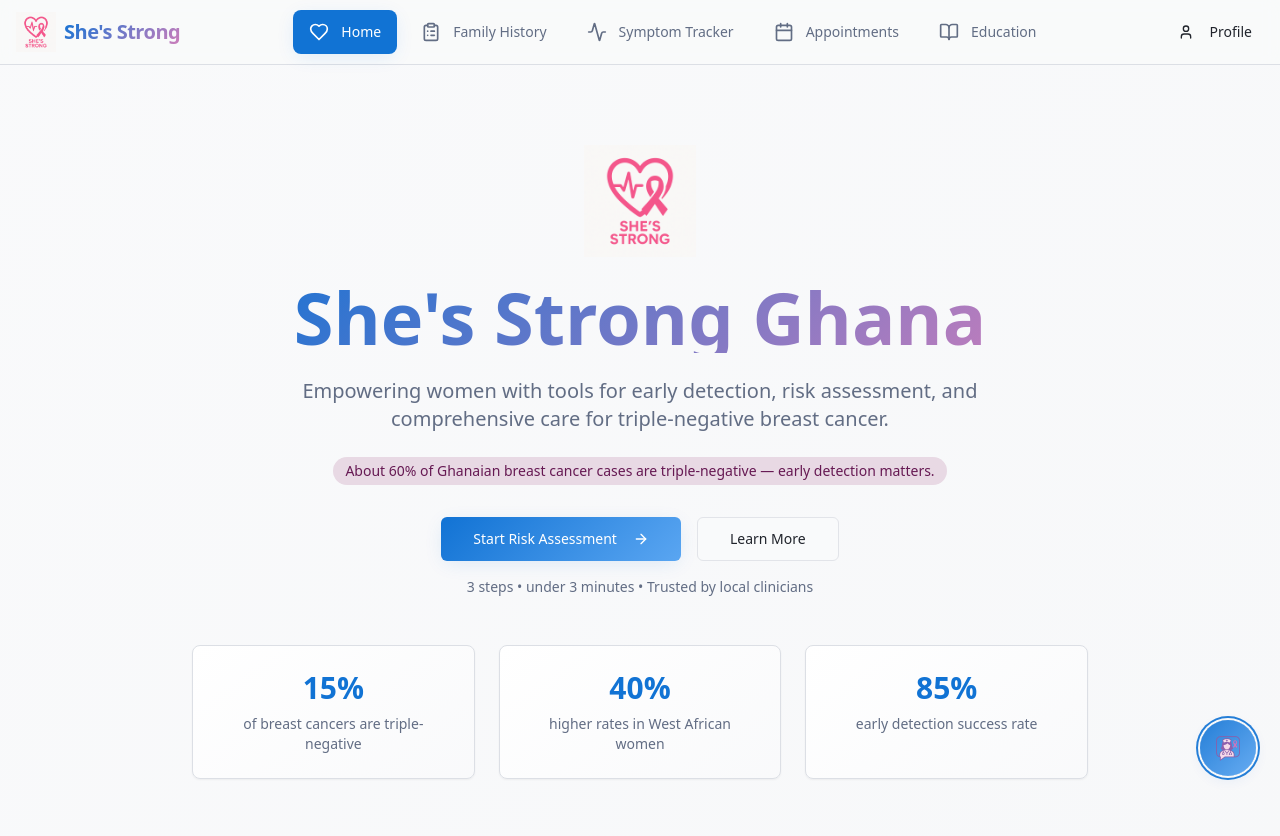
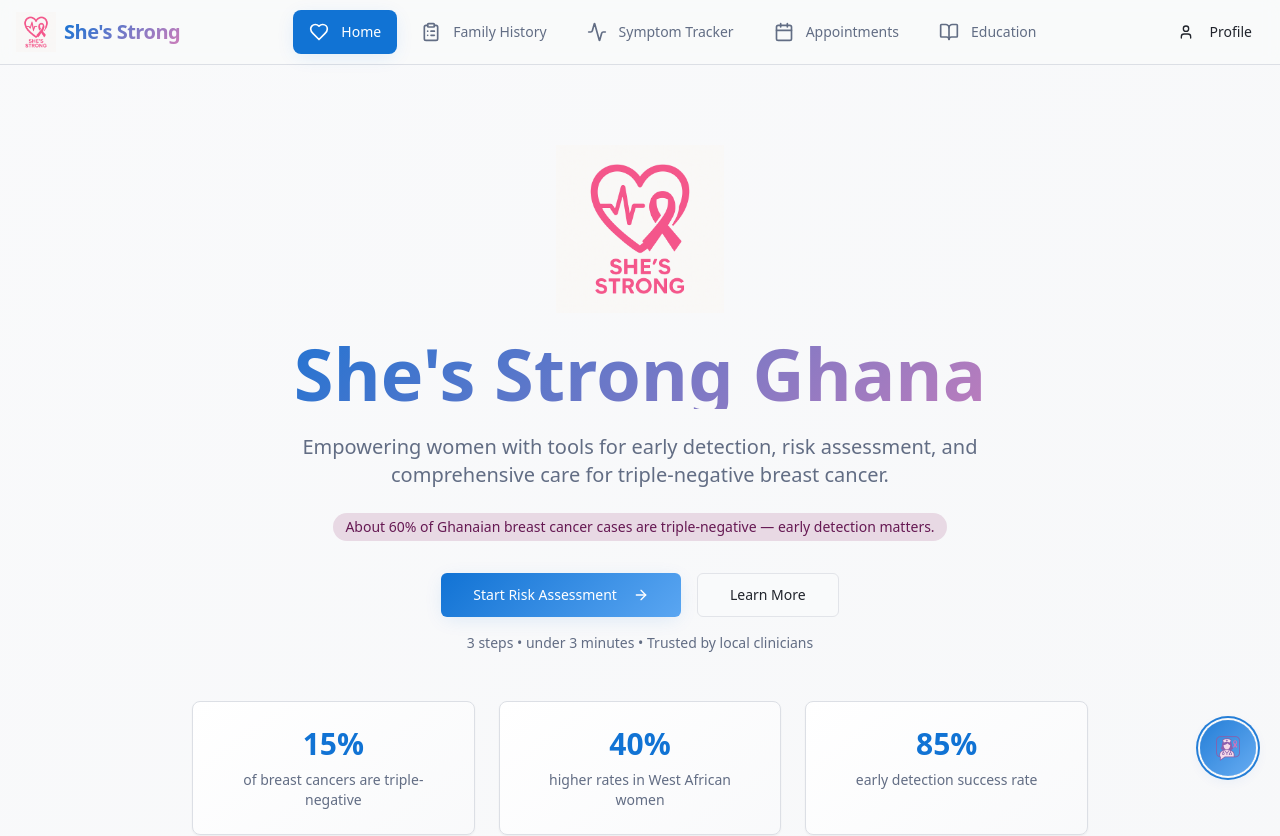
Before and after one commit to Governor-netizen/shes-strong-ghana, a React (Vite) app: page / in a window 1280 px wide. Shown: the top 836 px of the page. Built offline with nearby package versions, Linux system fonts and the light colour scheme.

Commit message:
Adjust logo size
Increase the hero logo size by a factor of 1.5.

```diff
--- a/src/components/HeroSection.tsx
+++ b/src/components/HeroSection.tsx
@@ -35,7 +35,7 @@ export function HeroSection() {
       <section className="container mx-auto px-4 pt-20 pb-16">
         <div className="text-center max-w-4xl mx-auto">
           <div className="flex justify-center mb-6">
-            <img src="/lovable-uploads/6f5d86f1-d967-4b49-b3e1-7bfa5dfa3241.png" alt="She's Strong Ghana logo — heart with ribbon" className="h-20 w-20 md:h-28 md:w-28 object-contain" loading="eager" width={112} height={112} />
+            <img src="/lovable-uploads/6f5d86f1-d967-4b49-b3e1-7bfa5dfa3241.png" alt="She's Strong Ghana logo — heart with ribbon" className="h-[7.5rem] w-[7.5rem] md:h-[10.5rem] md:w-[10.5rem] object-contain" loading="eager" width={120} height={120} />
           </div>
 
           <h1 className="text-5xl md:text-7xl font-bold mb-6 bg-gradient-hero bg-clip-text text-transparent animate-fade-in">
```
